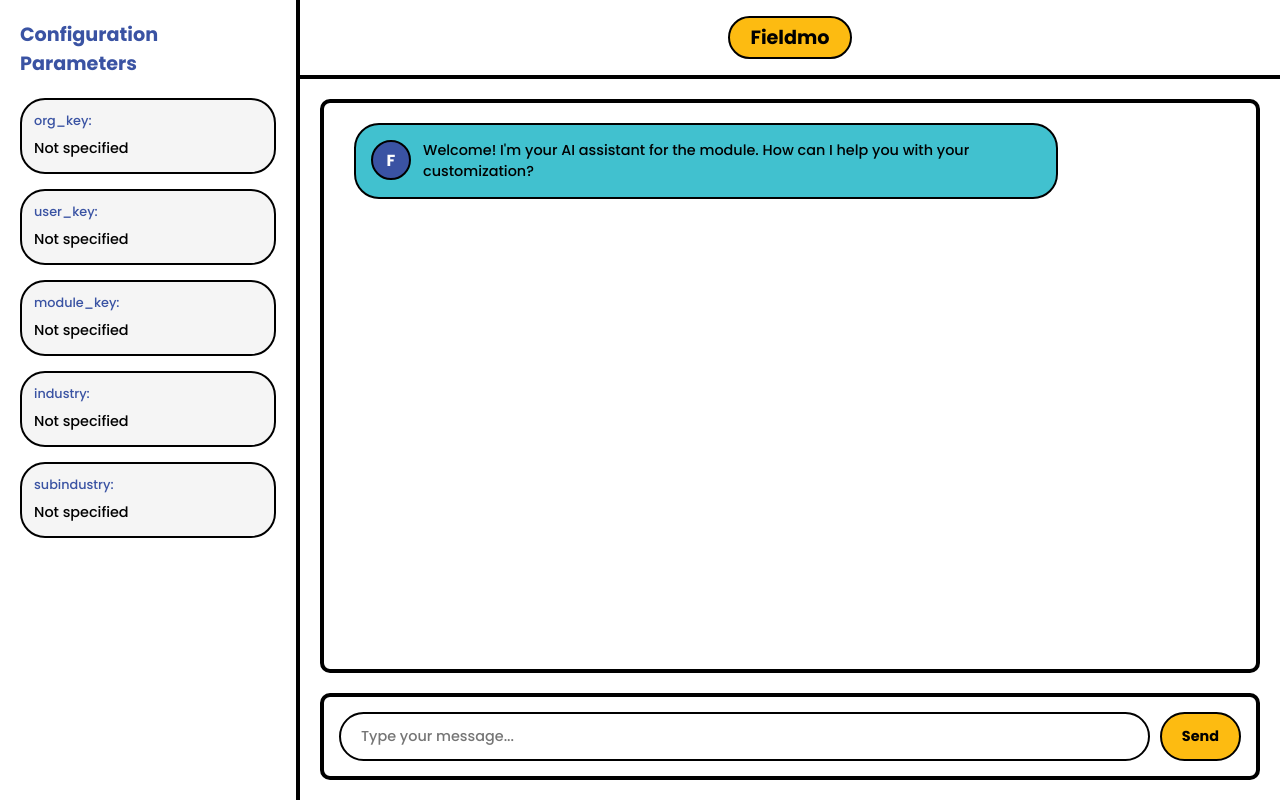
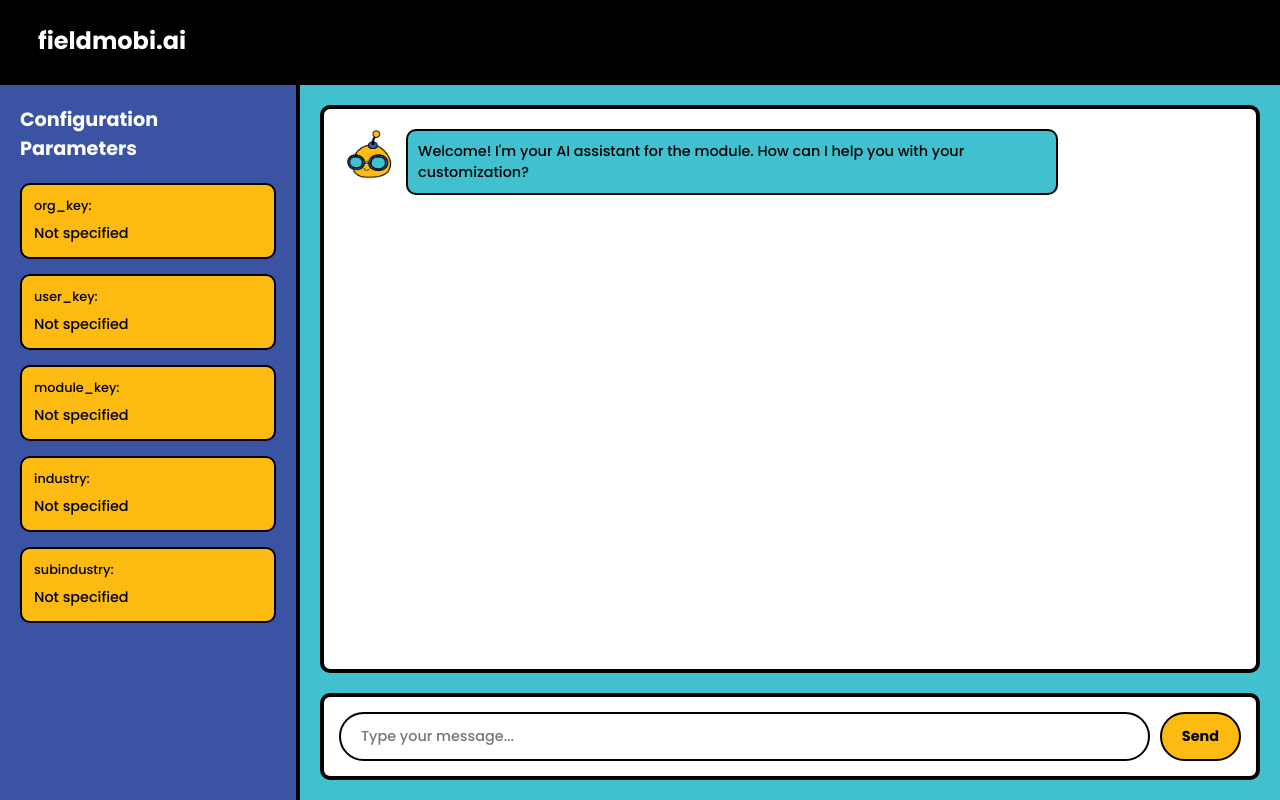
Before and after one commit to xlncbasit/xlncbasit.github.io, a plain HTML site: page index.html in a window 1280 px wide. Drawn offline with nearby package versions, Linux system fonts and the light colour scheme.

Commit message:
new change

```diff
--- a/index.html
+++ b/index.html
@@ -23,11 +23,18 @@
         .container {
             display: flex;
             height: 100vh;
+            flex-direction: column;
+        }
+
+        .content-wrapper {
+            display: flex;
+            flex: 1;
+            min-height: 0;
         }
 
         .params-sidebar {
             width: 300px;
-            background: #fff;
+            background: #3A53A3;
             padding: 20px;
             border-right: 4px solid #000000;
             overflow-y: auto;
@@ -35,7 +42,7 @@
 
         .params-sidebar h2 {
             margin-bottom: 20px;
-            color: #3A53A3;
+            color: #ffffff;
             font-weight: bold;
             font-size: 1.2rem;
         }
@@ -44,13 +51,13 @@
             margin-bottom: 15px;
             padding: 12px;
             border: 2px solid #000000;
-            border-radius: 25px;
-            background: #f5f5f5;
+            border-radius: 10px;
+            background: #fdbb11;
         }
 
         .param-label {
             font-weight: 500;
-            color: #3A53A3;
+            color: #000000;
             margin-bottom: 5px;
             display: block;
             font-size: 0.8rem;
@@ -67,23 +74,26 @@
             flex: 1;
             display: flex;
             flex-direction: column;
+            background-color: #41C1CF;
+            min-height: 0;
         }
 
         .header {
-            background-color: #ffffff;
+            background-color: #000000;
             padding: 1rem;
-            text-align: center;
+            text-align: left;
             border-bottom: 4px solid #000000;
+            width: 100%;
         }
 
         .logo {
-            background-color: #fdbb11;
-            color: #000000;
+            background-color: #000000;
+            color: #ffffff;
             font-weight: bold;
             padding: 5px 20px;
             border-radius: 25px;
             border: 2px solid #000000;
-            font-size: 1.2rem;
+            font-size: 1.5rem;
             display: inline-block;
         }
 
@@ -92,7 +102,7 @@
             display: flex;
             flex-direction: column;
             padding: 20px;
-            background: #fff;
+            background: #41C1CF;
         }
 
         .chat-messages {
@@ -120,54 +130,54 @@
             border-radius: 10px;
         }
 
-        .message {
-            margin-bottom: 20px;
-            padding: 15px;
-            border-radius: 25px;
-            max-width: 80%;
-            position: relative;
-            animation: fadeIn 0.5s ease-in-out;
+        .message-wrapper {
             display: flex;
             align-items: flex-start;
             gap: 12px;
+            margin-bottom: 20px;
+        }
+
+        .message {
+            padding: 10px;
+            border-radius: 10px;
+            position: relative;
+            animation: fadeIn 0.5s ease-in-out;
             border: 2px solid #000000;
         }
 
         .avatar {
-            width: 40px;
-            height: 40px;
-            border-radius: 50%;
+            width: 50px;
+            height: 50px;
             flex-shrink: 0;
-            display: flex;
-            align-items: center;
-            justify-content: center;
-            border: 2px solid #000000;
-            font-weight: bold;
+
+            border-radius: 10px;
+            overflow: hidden;
+            background-color: white;
+        }
+
+        .avatar img {
+            width: 100%;
+            height: 100%;
+            object-fit: cover;
+        }
+
+        .assistant-wrapper {
+            margin-right: 20%;
+        }
+
+        .user-wrapper {
+            margin-left: 20%;
+            flex-direction: row-reverse;
         }
 
         .assistant {
             background-color: #41C1CF;
-            margin-right: 20%;
-            margin-left: 10px;
             color: #000000;
-        }
-
-        .assistant .avatar {
-            background-color: #3A53A3;
-            color: white;
         }
 
         .user {
             background-color: #fdbb11;
             color: #000000;
-            margin-left: 20%;
-            margin-right: 10px;
-            flex-direction: row-reverse;
-        }
-
-        .user .avatar {
-            background-color: #3A53A3;
-            color: white;
         }
 
         .message-content {
@@ -255,16 +265,15 @@
 </head>
 <body>
     <div class="container">
+        <header class="header">
+            <div class="logo">fieldmobi.ai</div>
+        </header>
+        <div class="content-wrapper">
             <div class="params-sidebar" id="paramsSidebar">
                 <h2>Configuration Parameters</h2>
-            <!-- Parameters will be inserted here -->
             </div>
 
             <div class="main-container">
-            <header class="header">
-                <div class="logo">Fieldmo</div>
-            </header>
-
                 <div class="chat-container">
                     <div class="chat-messages" id="chatMessages">
                         <div class="typing-indicator" id="typingIndicator">
@@ -276,6 +285,7 @@
                     <div class="input-container">
                         <input type="text" id="messageInput" placeholder="Type your message..." autocomplete="off">
                         <button onclick="sendMessage()" id="sendButton">Send</button>
+                    </div>
                 </div>
             </div>
         </div>
@@ -324,6 +334,10 @@
                 this.messageInput = document.getElementById('messageInput');
                 this.chatMessages = document.getElementById('chatMessages');
                 this.typingIndicator = document.getElementById('typingIndicator');
+                this.avatarImages = {
+                    user: 'images/user.png',
+                    assistant: 'images/fieldmo.png'
+                };
                 this.initialize();
             }
 
@@ -338,21 +352,35 @@
             }
 
             addMessage(type, content) {
-                const messageDiv = document.createElement('div');
-                messageDiv.className = `message ${type} animate__animated animate__fadeIn`;
+                const messageWrapper = document.createElement('div');
+                messageWrapper.className = `message-wrapper ${type}-wrapper animate__animated animate__fadeIn`;
 
                 const avatar = document.createElement('div');
                 avatar.className = 'avatar';
-                avatar.textContent = type === 'user' ? 'U' : 'F';
+
+                const avatarImg = document.createElement('img');
+                avatarImg.src = this.avatarImages[type];
+                avatarImg.alt = type === 'user' ? 'User Avatar' : 'Assistant Avatar';
+
+                avatarImg.onerror = () => {
+                    console.error('Avatar image failed to load');
+                    avatarImg.src = '/api/placeholder/40/40';
+                };
+
+                avatar.appendChild(avatarImg);
+
+                const messageDiv = document.createElement('div');
+                messageDiv.className = `message ${type}`;
 
                 const messageContent = document.createElement('div');
                 messageContent.className = 'message-content';
                 messageContent.textContent = content;
 
-                messageDiv.appendChild(avatar);
                 messageDiv.appendChild(messageContent);
+                messageWrapper.appendChild(avatar);
+                messageWrapper.appendChild(messageDiv);
 
-                this.chatMessages.insertBefore(messageDiv, this.typingIndicator);
+                this.chatMessages.insertBefore(messageWrapper, this.typingIndicator);
                 this.scrollToBottom();
             }
 
```
Also changed, not shown: images/fieldmo.png (added), images/user.png (added). Lines whose indentation alone changed are shown as unchanged.
